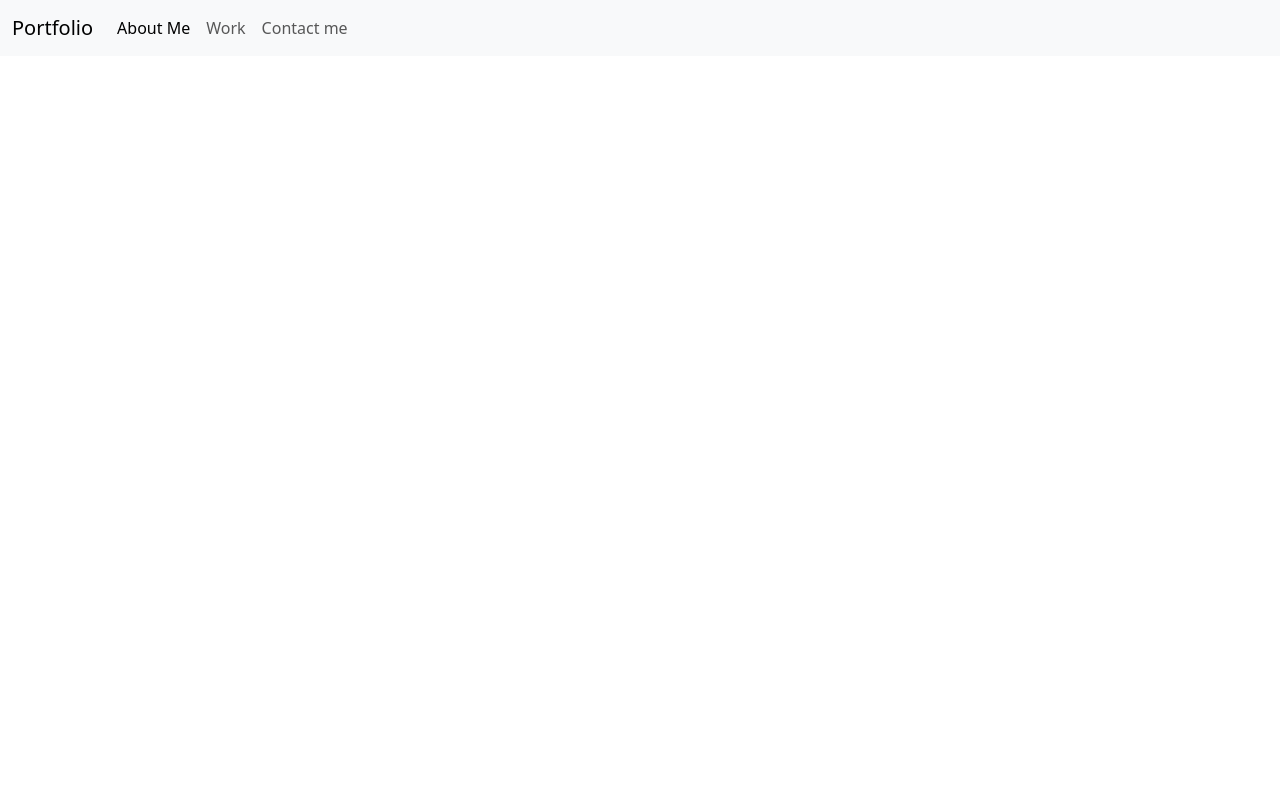
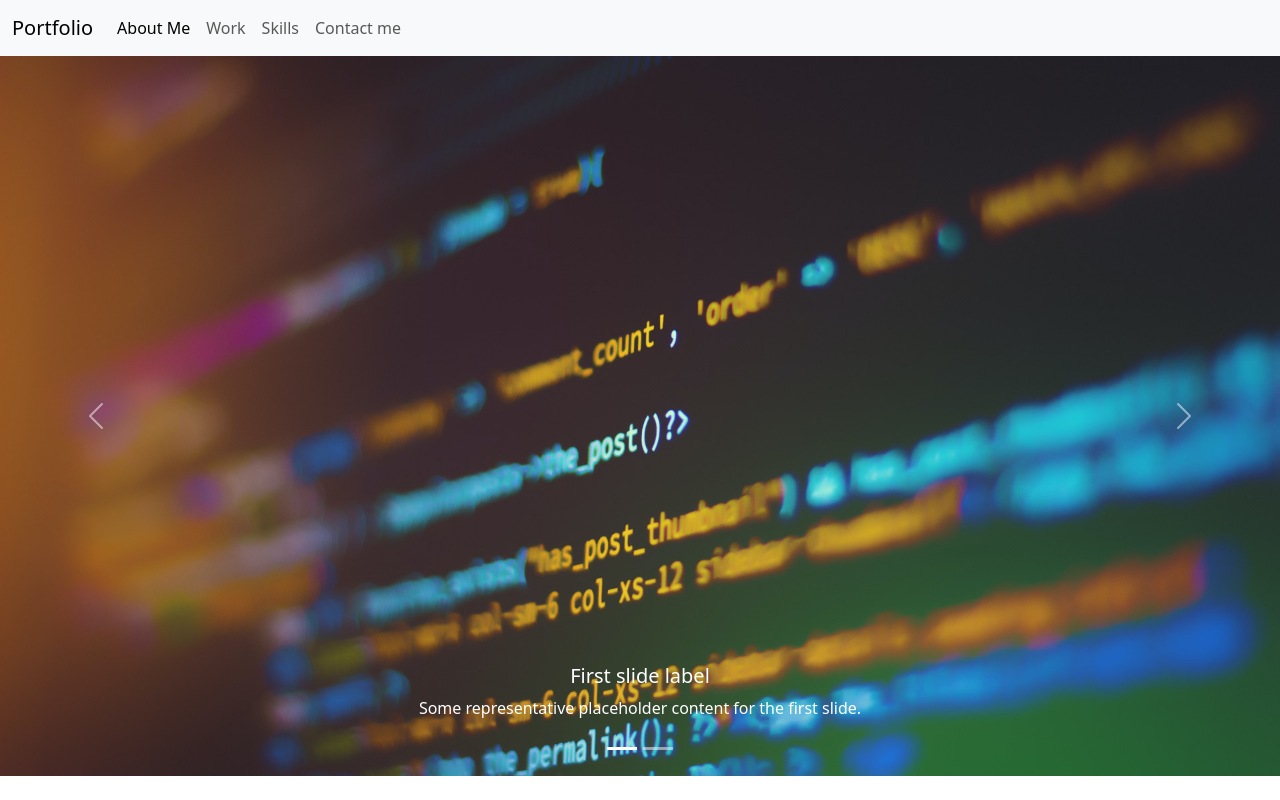
Before and after one commit to Oleksiieng/03-challenge-bootstrap-portfolio, a plain HTML site: page index.html in a window 1280 px wide. Drawn offline with nearby package versions, Linux system fonts and the light colour scheme.

Commit message:
added slider

```diff
--- a/index.html
+++ b/index.html
@@ -27,13 +27,101 @@
               <a class="nav-link" href="#work">Work</a>
             </li>
             <li class="nav-item">
+              <a class="nav-link" href="#skills">Skills</a>
+            </li>
+            <li class="nav-item">
               <a class="nav-link" href="#contact">Contact me</a>
             </li>
           </ul>
         </div>
       </div>
     </nav>
+
+
   </header>
+  <main>
+    <!-- <section>
+  <div class="bd-example m-0 border-0">
+    <div id="carouselExampleCaptions" class="carousel slide">
+      <div class="carousel-indicators">
+        <button type="button" data-bs-target="#carouselExampleCaptions" data-bs-slide-to="0" class="active" aria-current="true" aria-label="Slide 1"></button>
+        <button type="button" data-bs-target="#carouselExampleCaptions" data-bs-slide-to="1" aria-label="Slide 2"></button>
+        <button type="button" data-bs-target="#carouselExampleCaptions" data-bs-slide-to="2" aria-label="Slide 3"></button>
+      </div>
+      <div class="carousel-inner">
+        <div class="carousel-item active">
+          <svg class="bd-placeholder-img bd-placeholder-img-lg d-block w-100" width="800" height="400" xmlns="http://www.w3.org/2000/svg" role="img" aria-label="Placeholder: First slide" preserveAspectRatio="xMidYMid slice" focusable="false"><title>Placeholder</title><rect width="100%" height="100%" fill="#777"></rect><text x="50%" y="50%" fill="#555" dy=".3em">First slide</text></svg>
+          <div class="carousel-caption d-none d-md-block">
+            <h5>First slide label</h5>
+            <p>Some representative placeholder content for the first slide.</p>
+          </div>
+        </div>
+        <div class="carousel-item">
+          <svg class="bd-placeholder-img bd-placeholder-img-lg d-block w-100" width="800" height="400" xmlns="http://www.w3.org/2000/svg" role="img" aria-label="Placeholder: Second slide" preserveAspectRatio="xMidYMid slice" focusable="false"><title>Placeholder</title><rect width="100%" height="100%" fill="#666"></rect><text x="50%" y="50%" fill="#444" dy=".3em">Second slide</text></svg>
+          <div class="carousel-caption d-none d-md-block">
+            <h5>Second slide label</h5>
+            <p>Some representative placeholder content for the second slide.</p>
+          </div>
+        </div>
+        <div class="carousel-item">
+          <svg class="bd-placeholder-img bd-placeholder-img-lg d-block w-100" width="800" height="400" xmlns="http://www.w3.org/2000/svg" role="img" aria-label="Placeholder: Third slide" preserveAspectRatio="xMidYMid slice" focusable="false"><title>Placeholder</title><rect width="100%" height="100%" fill="#555"></rect><text x="50%" y="50%" fill="#333" dy=".3em">Third slide</text></svg>
+          <div class="carousel-caption d-none d-md-block">
+            <h5>Third slide label</h5>
+            <p>Some representative placeholder content for the third slide.</p>
+          </div>
+        </div>
+      </div>
+      <button class="carousel-control-prev" type="button" data-bs-target="#carouselExampleCaptions" data-bs-slide="prev">
+        <span class="carousel-control-prev-icon" aria-hidden="true"></span>
+        <span class="visually-hidden">Previous</span>
+      </button>
+      <button class="carousel-control-next" type="button" data-bs-target="#carouselExampleCaptions" data-bs-slide="next">
+        <span class="carousel-control-next-icon" aria-hidden="true"></span>
+        <span class="visually-hidden">Next</span>
+      </button>
+    </div>
+    </div>
+
+
+</section> -->
+
+    <section>
+      <div id="carouselExampleCaptions" class="carousel slide">
+        <div class="carousel-indicators">
+          <button type="button" data-bs-target="#carouselExampleCaptions" data-bs-slide-to="0" class="active"
+            aria-current="true" aria-label="Slide 1"></button>
+          <button type="button" data-bs-target="#carouselExampleCaptions" data-bs-slide-to="1"
+            aria-label="Slide 2"></button>
+        </div>
+        <div class="carousel-inner">
+          <div class="carousel-item active">
+            <img src="images/slide_1.jpg" class="d-block w-100" alt="...">
+            <div class="carousel-caption d-none d-md-block">
+              <h5>First slide label</h5>
+              <p>Some representative placeholder content for the first slide.</p>
+            </div>
+          </div>
+          <div class="carousel-item">
+            <img src="images/slide_2.jpg" class="d-block w-100" alt="...">
+            <div class="carousel-caption d-none d-md-block">
+              <h5>Second slide label</h5>
+              <p>Some representative placeholder content for the second slide.</p>
+            </div>
+          </div>
+        </div>
+        <button class="carousel-control-prev" type="button" data-bs-target="#carouselExampleCaptions"
+          data-bs-slide="prev">
+          <span class="carousel-control-prev-icon" aria-hidden="true"></span>
+          <span class="visually-hidden">Previous</span>
+        </button>
+        <button class="carousel-control-next" type="button" data-bs-target="#carouselExampleCaptions"
+          data-bs-slide="next">
+          <span class="carousel-control-next-icon" aria-hidden="true"></span>
+          <span class="visually-hidden">Next</span>
+        </button>
+      </div>
+  </main>
+  </section>
 
 
 
```
Also changed, not shown: images/slide_1.jpg (added), images/slide_2.jpg (added).
